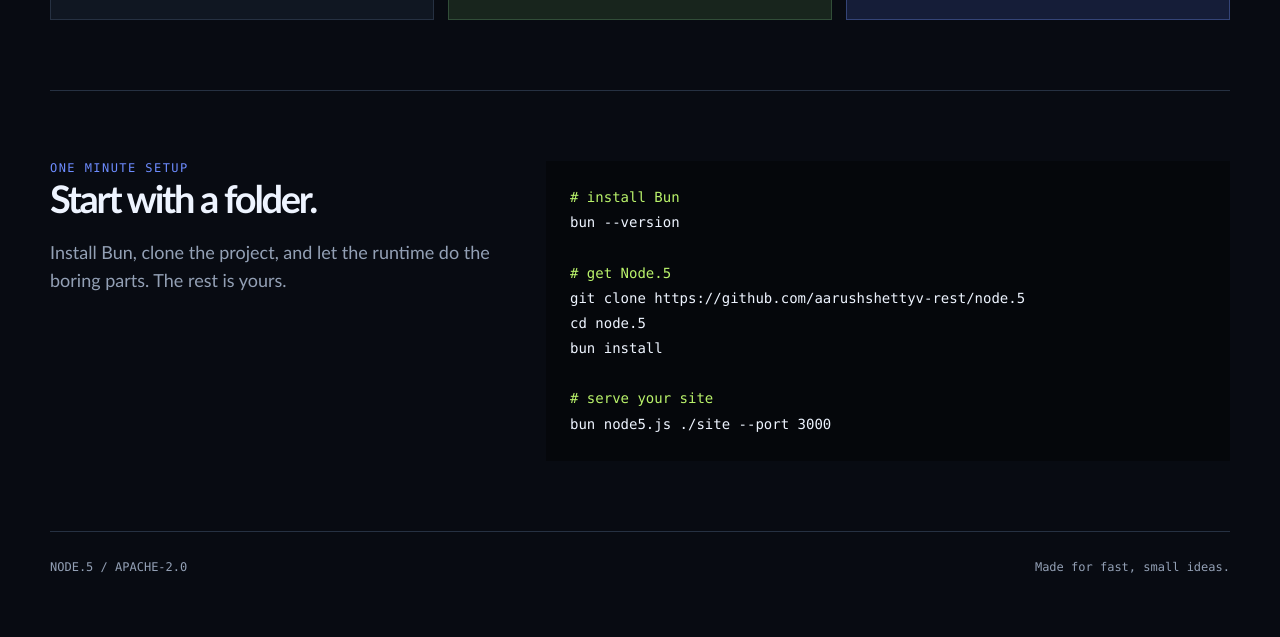
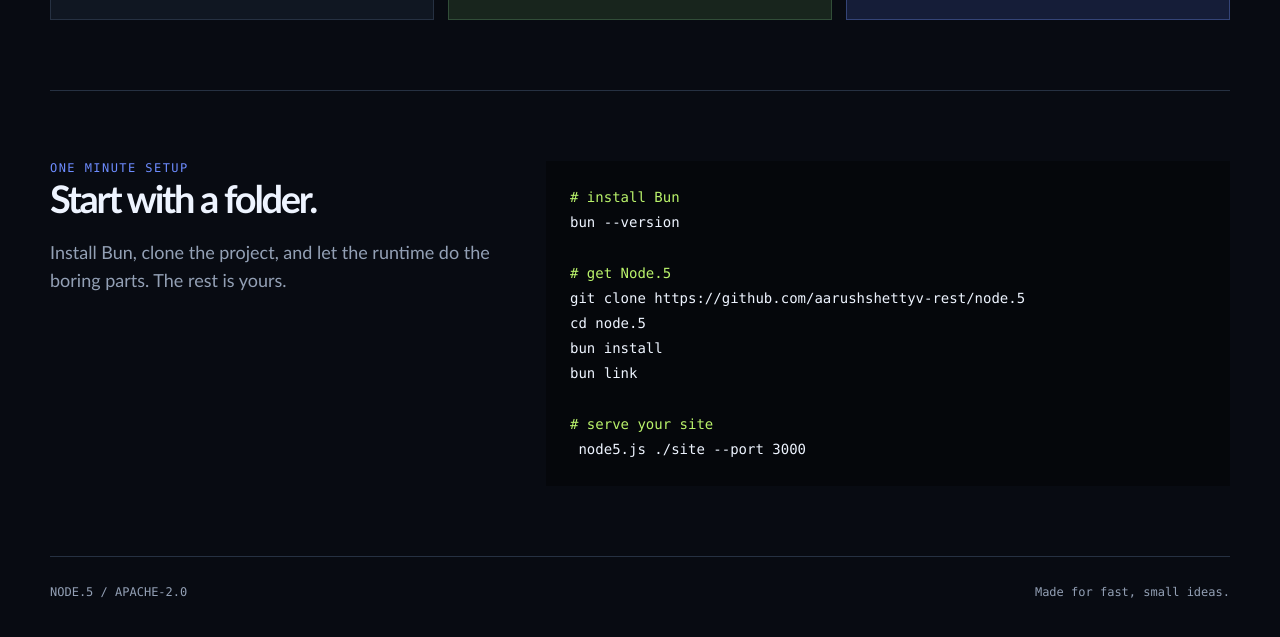
Before and after one commit to aarushshettyv-rest/node5, a website: page index.html in a window 1280 px wide. Shown: the part 1057-1694 px from the top of the page. Before the commit the page ends 1673 px from the top, so only its background shows below. Drawn offline with Linux system fonts and the light colour scheme.

Commit message:
Correct command to serve site in index.html

```diff
--- a/index.html
+++ b/index.html
@@ -32,9 +32,10 @@
 git clone https://github.com/aarushshettyv-rest/node.5
 cd node.5
 bun install
+bun link
 
 <span class="lime"># serve your site</span>
-bun node5.js ./site --port 3000</pre></section>
+ node5.js ./site --port 3000</pre></section>
     </main>
     <footer><span>NODE.5 / APACHE-2.0</span><span>Made for fast, small ideas.</span></footer>
   </div>
```
